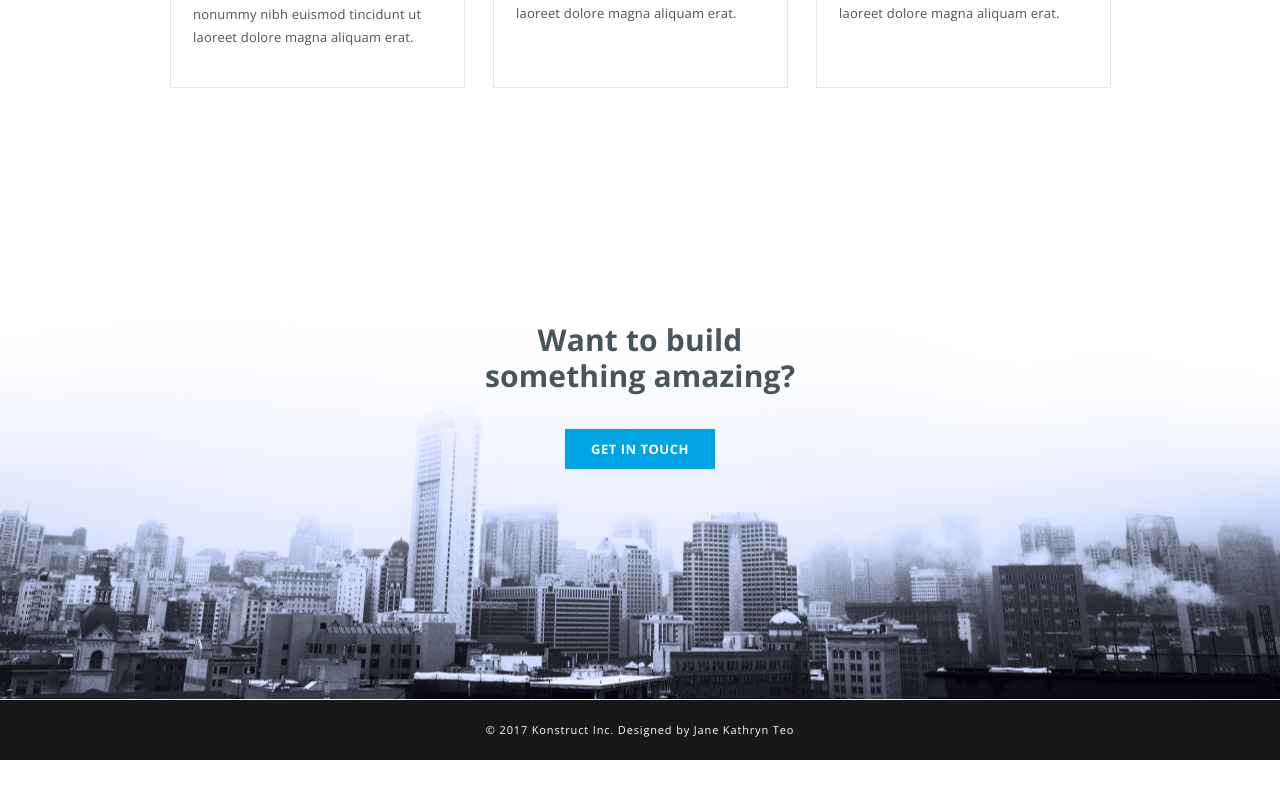
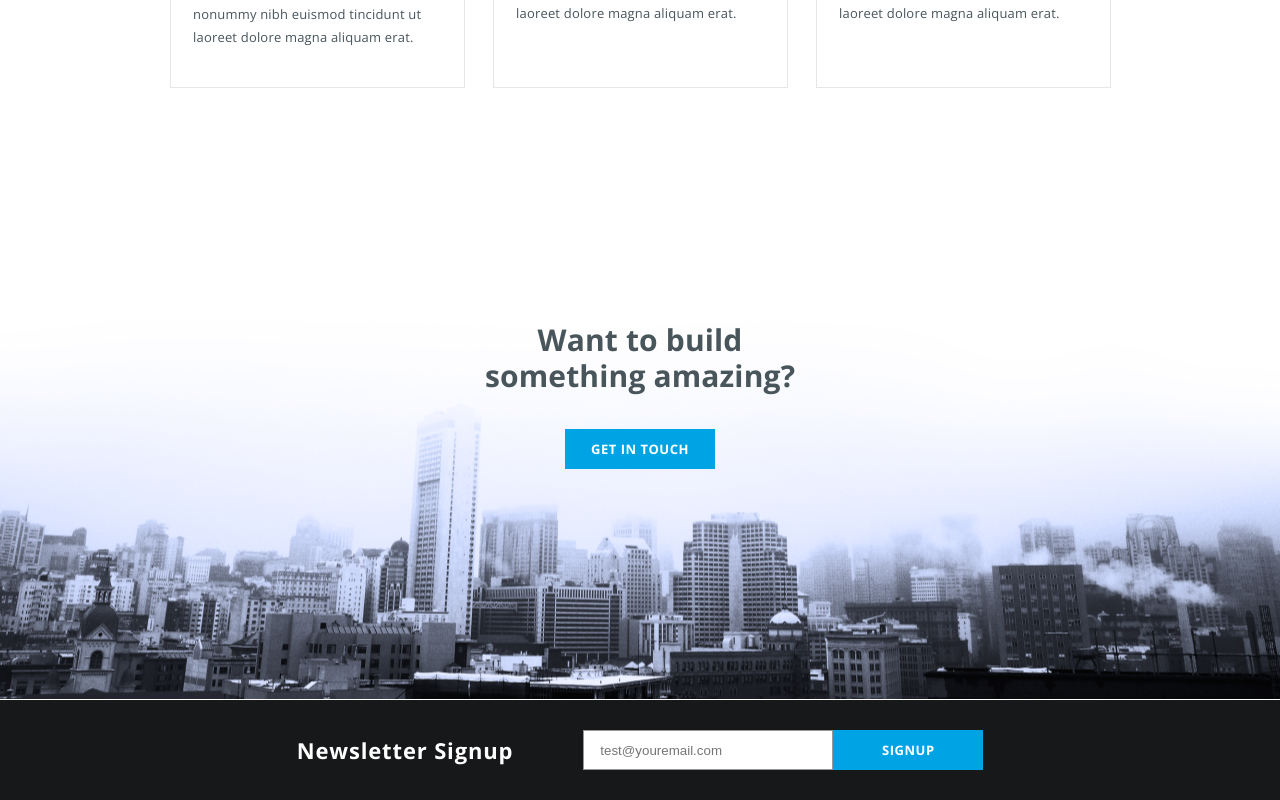
Before and after one commit to HokHHub/konstruct-react, a React (Vite) app: page / in a window 1280 px wide. Shown: the part 1745-2545 px from the top of the page. Before the commit the page ends 2505 px from the top, so only its background shows below. Built offline with nearby package versions, Linux system fonts and the light colour scheme.

Commit message:
Добавил секцию-форму

```diff
--- a/src/App.jsx
+++ b/src/App.jsx
@@ -3,7 +3,7 @@ import OurCapabilities from './components/OurCapabilities/OurCapabilities'
 import Header from './components/Header/Header'
 import headerStyle from './components/Header/Header.module.css'
 import GetInTouch from './components/GetInTouch/GetINTouch'
-import Footer from './components/Footer/Footer'
+import Form from './components/Form/Form'
 
 function App() {
 
@@ -14,7 +14,7 @@ function App() {
       <Story />
       <OurCapabilities />
       <GetInTouch/>
-      <Footer/>
+      <Form/>
     </>
   )
 }
--- a/src/components/Form/Form.jsx
+++ b/src/components/Form/Form.jsx
@@ -5,9 +5,15 @@ function Form() {
 
     return (
         <>
-            <div>
+            <div className={s.form}>
                 <Container>
-                   привет
+                    <div className={s.form__main}>
+                        <p className={s.form__title}>Newsletter Signup</p>
+                        <div className={s.form__signup}>
+                            <input placeholder='test@youremail.com' className={s.form__input} type="text" />
+                            <button className={s.form__button}>SIGNUP</button>
+                        </div>
+                    </div>
                 </Container>
             </div>
         </>
--- a/src/components/Form/Form.module.css
+++ b/src/components/Form/Form.module.css
@@ -0,0 +1,53 @@
+.form {
+    display: flex;
+    align-items: center;
+    height: 100px;
+    background: #171819;
+}
+
+.form__main {
+    display: flex;
+    gap: 70px;
+    justify-content: center;
+    align-items: center;
+}
+
+.form__title {
+    color: #FFF;
+    text-align: center;
+    font-family: "Open Sans";
+    font-size: 22px;
+    font-style: normal;
+    font-weight: 700;
+    line-height: normal;
+    letter-spacing: 0.846px;
+}
+
+.form__signup {
+    display: flex;
+}
+
+.form__input {
+    width: 250px;
+    height: 40px;
+    border: 1px solid #979797;
+    background: #FFF;
+    padding-left: 16px;
+    flex-shrink: 0;
+}
+
+.form__button {
+    cursor: pointer;
+    color: #FFF;
+    text-align: center;
+    font-family: "Open Sans";
+    font-size: 13px;
+    font-style: normal;
+    font-weight: 700;
+    line-height: normal;
+    letter-spacing: 0.5px;
+    width: 150px;
+    height: 40px;
+    border: 0;
+    background: #00A4E5;
+}
```
